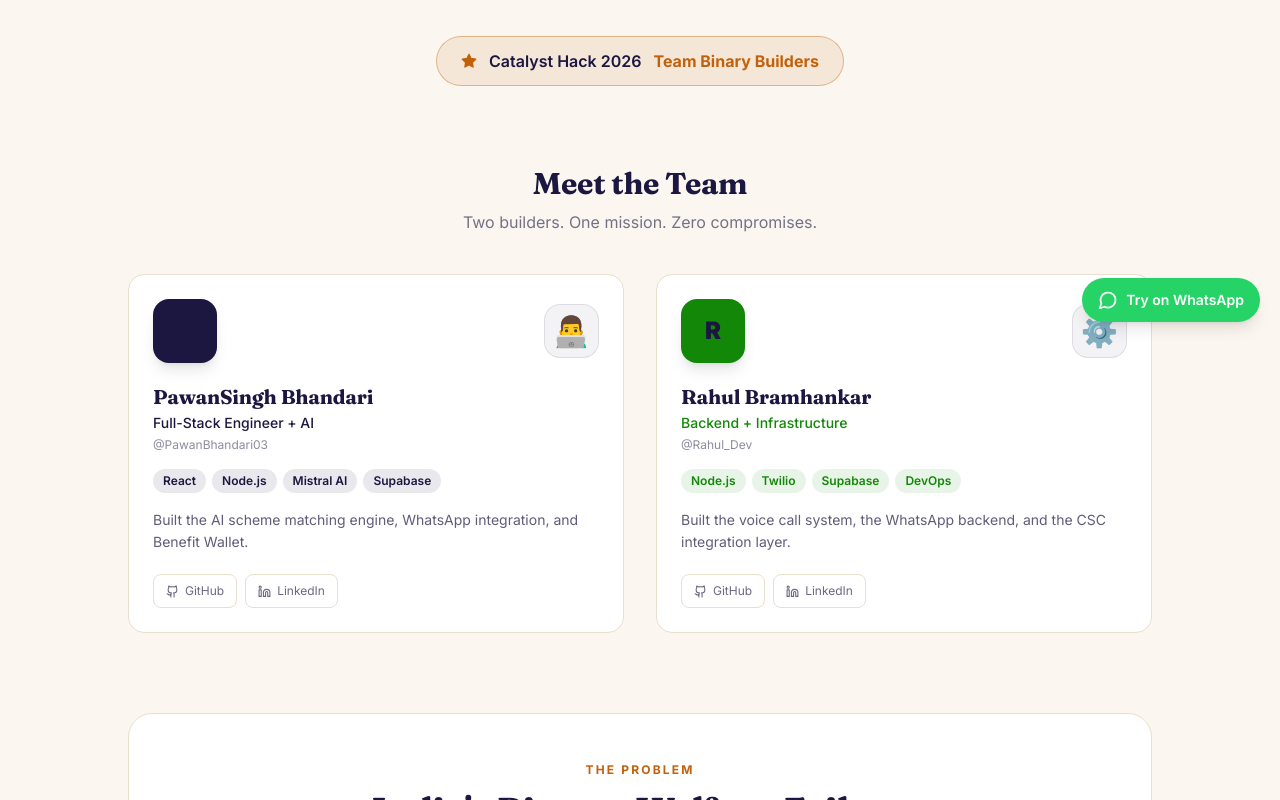
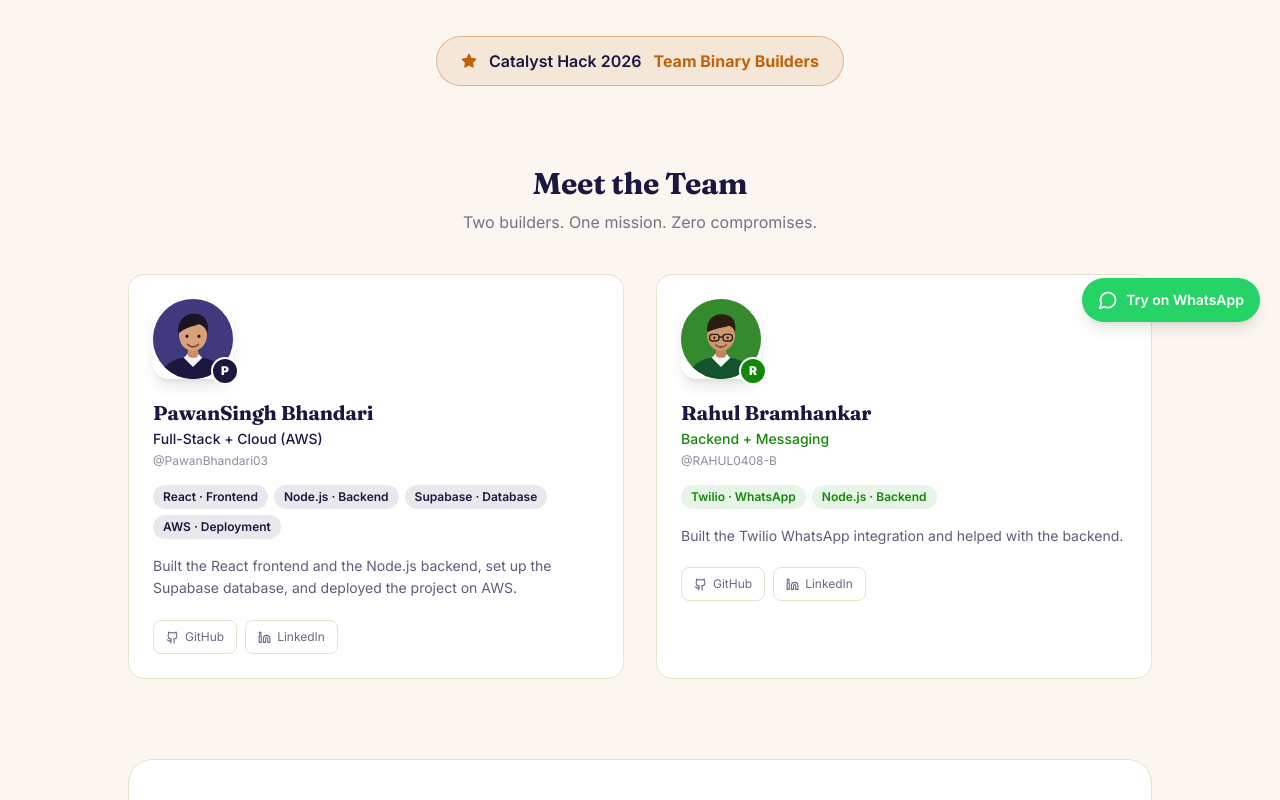
Before and after one commit to PawanBhandari03/BharatSahayak-V2, a React (Vite) app in the folder frontend/: page /about in a window 1280 px wide. Shown: the part 458-1258 px from the top of the page. Built offline with nearby package versions, Linux system fonts and the light colour scheme; no server answers.

Commit message:
About page: accurate roles and skills, avatars with initial badges
Co-Authored-By: Claude Sonnet 5.5 <noreply@anthropic.com>

```diff
--- a/frontend/src/i18n/about.js
+++ b/frontend/src/i18n/about.js
@@ -9,10 +9,12 @@ const D = {
     'आम्ही दोन इंजिनिअर आहोत ज्यांचा विश्वास आहे की तंत्रज्ञानाने खऱ्या समस्या सोडवाव्यात — फक्त स्मार्टफोन असलेल्यांसाठी नव्हे, तर प्रत्येक भारतीय नागरिकासाठी.'],
   'Meet the Team': ['टीम से मिलें', 'टीमला भेटा'],
   'Two builders. One mission. Zero compromises.': ['दो निर्माता। एक मिशन। कोई समझौता नहीं।', 'दोन निर्माते. एक ध्येय. तडजोड शून्य.'],
-  'Full-Stack Engineer + AI': ['फ़ुल-स्टैक इंजीनियर + AI', 'फुल-स्टॅक इंजिनिअर + AI'],
-  'Backend + Infrastructure': ['बैकएंड + इंफ़्रास्ट्रक्चर', 'बॅकएंड + इन्फ्रास्ट्रक्चर'],
-  'Built the AI scheme matching engine, WhatsApp integration, and Benefit Wallet.': ['AI योजना मिलान इंजन, WhatsApp इंटीग्रेशन और लाभ वॉलेट बनाया।', 'AI योजना जुळणी इंजिन, WhatsApp इंटिग्रेशन आणि लाभ वॉलेट तयार केले.'],
-  'Built the voice call system, the WhatsApp backend, and the CSC integration layer.': ['वॉइस कॉल सिस्टम, WhatsApp बैकएंड और CSC इंटीग्रेशन परत बनाई।', 'व्हॉइस कॉल सिस्टम, WhatsApp बॅकएंड आणि CSC इंटिग्रेशन स्तर तयार केला.'],
+  'Full-Stack + Cloud (AWS)': ['फ़ुल-स्टैक + क्लाउड (AWS)', 'फुल-स्टॅक + क्लाउड (AWS)'],
+  'Backend + Messaging': ['बैकएंड + मैसेजिंग', 'बॅकएंड + मेसेजिंग'],
+  'Built the React frontend and the Node.js backend, set up the Supabase database, and deployed the project on AWS.': ['React फ़्रंटएंड और Node.js बैकएंड बनाया, Supabase डेटाबेस सेट किया और प्रोजेक्ट को AWS पर डिप्लॉय किया।', 'React फ्रंटएंड आणि Node.js बॅकएंड तयार केले, Supabase डेटाबेस सेट केला आणि प्रोजेक्ट AWS वर डिप्लॉय केला.'],
+  'Built the Twilio WhatsApp integration and helped with the backend.': ['Twilio WhatsApp इंटीग्रेशन बनाया और बैकएंड में मदद की।', 'Twilio WhatsApp इंटिग्रेशन तयार केले आणि बॅकएंडमध्ये मदत केली.'],
+  Deployment: ['डिप्लॉयमेंट', 'डिप्लॉयमेंट'],
+  WhatsApp: ['WhatsApp', 'WhatsApp'],
   'The Problem': ['समस्या', 'समस्या'],
   "India's Biggest": ['भारत की सबसे बड़ी', 'भारतातील सर्वात मोठे'],
   'Welfare Failure': ['कल्याण विफलता', 'कल्याण अपयश'],
--- a/frontend/src/pages/About.jsx
+++ b/frontend/src/pages/About.jsx
@@ -15,28 +15,28 @@ const pageVariants = {
 const TEAM = [
   {
     name: 'PawanSingh Bhandari',
-    role: 'Full-Stack Engineer + AI',
+    role: 'Full-Stack + Cloud (AWS)',
     username: 'PawanBhandari03',
     avatar: 'P',
-    emoji: '👨‍💻',
+    image: '/avatars/pawan.svg',
     color: '#1B1740',
     bg: 'from-primary-700 to-primary-500',
-    skills: ['React', 'Node.js', 'Mistral AI', 'Supabase'],
-    contribution: 'Built the AI scheme matching engine, WhatsApp integration, and Benefit Wallet.',
+    skills: [['React', 'Frontend'], ['Node.js', 'Backend'], ['Supabase', 'Database'], ['AWS', 'Deployment']],
+    contribution: 'Built the React frontend and the Node.js backend, set up the Supabase database, and deployed the project on AWS.',
     github: 'https://github.com/PawanBhandari03',
     linkedin: 'https://www.linkedin.com/in/pawan-singh-bhandari-5817ab307',
     twitter: '#',
   },
   {
     name: 'Rahul Bramhankar',
-    role: 'Backend + Infrastructure',
-    username: 'Rahul_Dev',
+    role: 'Backend + Messaging',
+    username: 'RAHUL0408-B',
     avatar: 'R',
-    emoji: '⚙️',
+    image: '/avatars/rahul.svg',
     color: '#138808',
     bg: 'from-teal-900 to-teal-700',
-    skills: ['Node.js', 'Twilio', 'Supabase', 'DevOps'],
-    contribution: 'Built the voice call system, the WhatsApp backend, and the CSC integration layer.',
+    skills: [['Twilio', 'WhatsApp'], ['Node.js', 'Backend']],
+    contribution: 'Built the Twilio WhatsApp integration and helped with the backend.',
     github: 'https://github.com/RAHUL0408-B',
     linkedin: 'https://www.linkedin.com/in/rahul-bramhankar-a424a328b?utm_source=share_via&utm_content=profile&utm_medium=member_android',
     twitter: '#',
@@ -73,15 +73,16 @@ function TeamCard({ member, index }) {
       style={{ background: '#FFFFFF', borderColor: '#E8DFCF' }}
     >
       <div>
-        {/* Top Header Row with Avatar & Emoji */}
-        <div className="flex items-center justify-between mb-5">
-          <div
-            className="w-16 h-16 rounded-2xl flex items-center justify-center text-2xl font-black text-ink shadow-lg"
+        {/* Avatar with a small initial badge */}
+        <div className="relative w-20 h-20 mb-5">
+          <img src={member.image} alt={member.name} className="w-20 h-20 rounded-2xl object-cover shadow-lg" />
+          <span
+            className="absolute -bottom-1.5 -right-1.5 w-7 h-7 rounded-full flex items-center justify-center text-xs font-black text-white border-2 border-white"
             style={{ background: member.color }}
+            aria-hidden="true"
           >
             {member.avatar}
-          </div>
-          <span className="text-3xl p-2 rounded-2xl bg-ink/5 border border-ink/10">{member.emoji}</span>
+          </span>
         </div>
 
         <h3 className="text-ink font-bold text-xl mb-0.5">{member.name}</h3>
@@ -90,9 +91,9 @@ function TeamCard({ member, index }) {
 
         {/* Skills */}
         <div className="flex flex-wrap gap-1.5 mb-4">
-          {member.skills.map(skill => (
-            <span key={skill} className="badge text-xs px-2.5 py-1" style={{ background: `${member.color}18`, color: member.color }}>
-              {skill}
+          {member.skills.map(([tech, area]) => (
+            <span key={tech} className="badge text-xs px-2.5 py-1" style={{ background: `${member.color}18`, color: member.color }}>
+              {tech} · {t(area)}
             </span>
           ))}
         </div>
```
Also changed, not shown: frontend/public/avatars/pawan.svg (added), frontend/public/avatars/rahul.svg (added).
